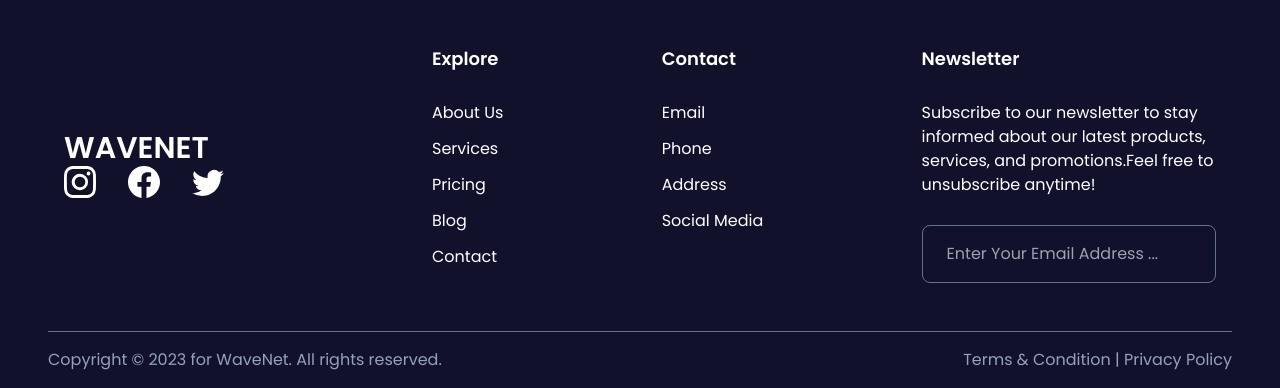
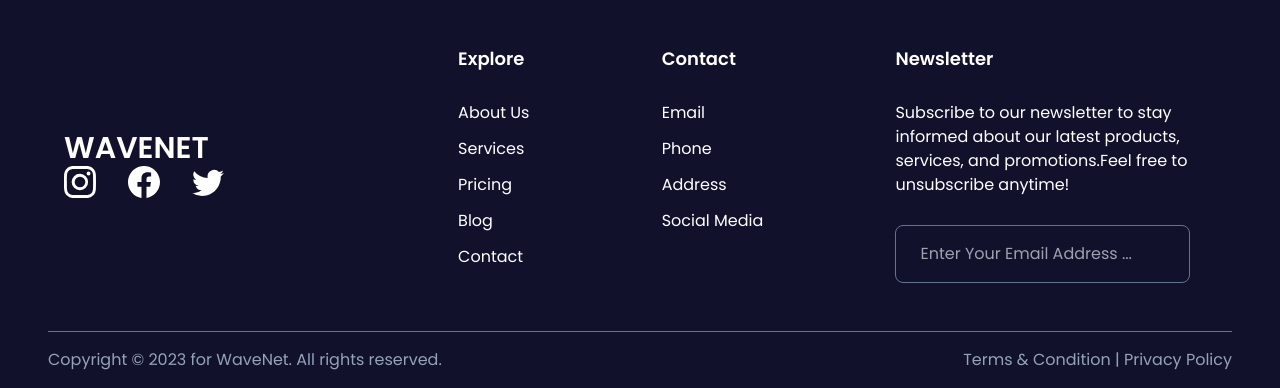
Before and after one commit to pnsraghav25/WaveNet, a website built with Vite: page about.html in a window 1280 px wide. Shown: the part 2373-2761 px from the top of the page. Built offline with nearby package versions, Linux system fonts and the light colour scheme.

Commit message:
Deployment Draft-1

```diff
--- a/about.html
+++ b/about.html
@@ -176,7 +176,7 @@
                     </svg>
                 </div>
             </div>
-            <div class="flex justify-between gap-8 min-[320px]:gap-12 flex-wrap">
+            <div class="flex flex-col justify-center gap-8 min-[320px]:gap-12 flex-wrap sm:flex-row sm:justify-around items-center sm:items-start text-center sm:text-left">
                 <div class="w-fit px-4 flex flex-col gap-3 pb-12 ">
                     <h3 class="font-semibold text-lg mb-4">Explore</h3>
                     <a class="cursor-pointer hover:underline hover:underline-offset-4" href="about.html">About Us</a>
```
Also changed, not shown: blog.html (+1 -1 lines), pricing.html (+1 -1 lines), services.html (+1 -1 lines).
